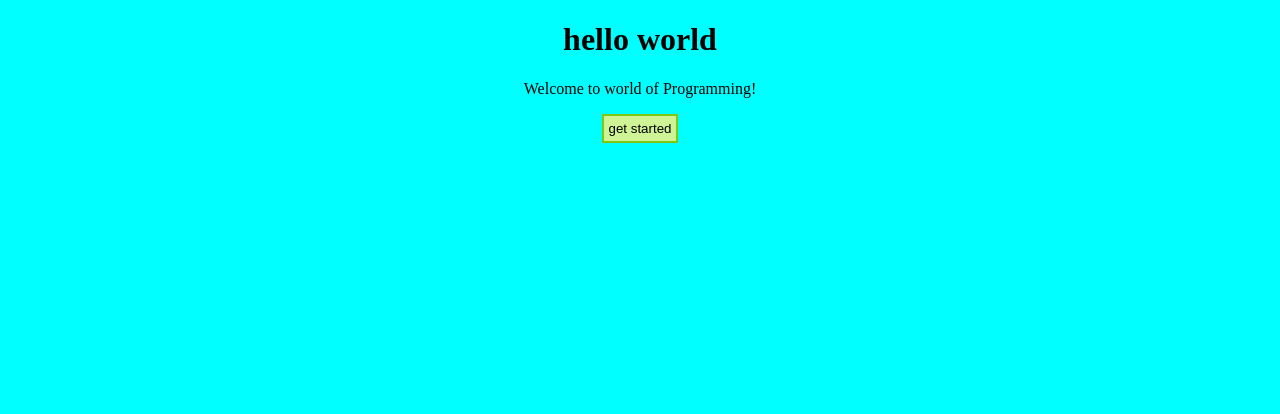
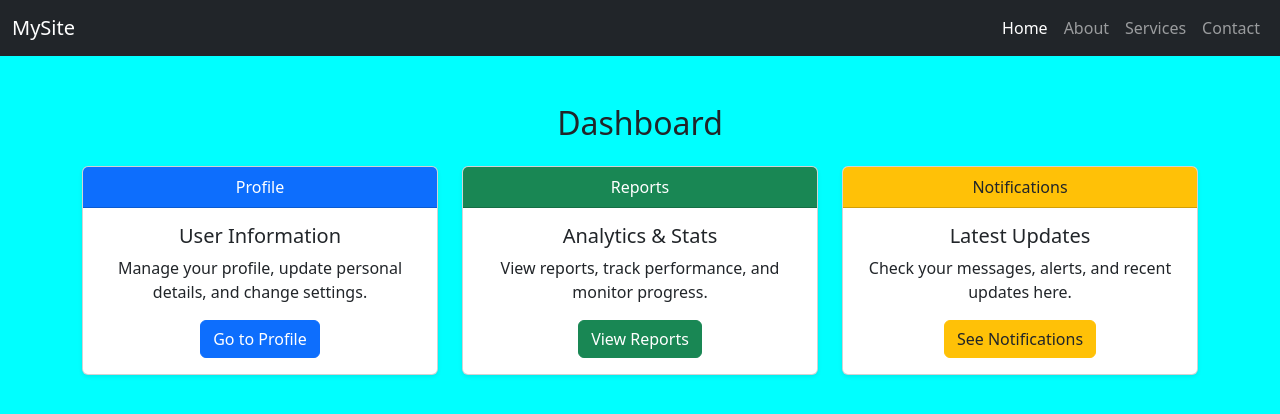
Before and after one commit to Prashanthreddy1207/ProjectK, a plain HTML site: page index.html in a window 1280 px wide. Drawn offline with nearby package versions, Linux system fonts and the light colour scheme.

Commit message:
added bootstrap

```diff
--- /dev/null
+++ b/header.html
@@ -0,0 +1,21 @@
+<nav class="navbar navbar-expand-lg navbar-dark bg-dark">
+  <div class="container-fluid">
+    <a class="navbar-brand" href="#">MySite</a>
+    <button
+      class="navbar-toggler"
+      type="button"
+      data-bs-toggle="collapse"
+      data-bs-target="#navbarNav"
+    >
+      <span class="navbar-toggler-icon"></span>
+    </button>
+    <div class="collapse navbar-collapse" id="navbarNav">
+      <ul class="navbar-nav ms-auto">
+        <li class="nav-item"><a class="nav-link active" href="#">Home</a></li>
+        <li class="nav-item"><a class="nav-link" href="#">About</a></li>
+        <li class="nav-item"><a class="nav-link" href="#">Services</a></li>
+        <li class="nav-item"><a class="nav-link" href="#">Contact</a></li>
+      </ul>
+    </div>
+  </div>
+</nav>
--- a/index.html
+++ b/index.html
@@ -3,14 +3,36 @@
   <head>
     <meta charset="UTF-8" />
     <meta name="viewport" content="width=device-width, initial-scale=1.0" />
-    <title>ProjectK</title>
-    <link rel="stylesheet" href="./styles.css" />
+    <title>Website with Header & Portlets</title>
+
+    <!-- Bootstrap CSS -->
+    <link
+      href="https://cdn.jsdelivr.net/npm/bootstrap@5.3.3/dist/css/bootstrap.min.css"
+      rel="stylesheet"
+    />
+    <link rel="stylesheet" href="styles.css" />
   </head>
   <body>
-    <div id="main">
-      <h1>hello world</h1>
-      <p>Welcome to world of Programming!</p>
-      <button>get started</button>
-    </div>
+    <!-- Header placeholder -->
+    <div id="header"></div>
+
+    <!-- Main content placeholder -->
+    <div id="main"></div>
+
+    <!-- Bootstrap JS -->
+    <script src="https://cdn.jsdelivr.net/npm/bootstrap@5.3.3/dist/js/bootstrap.bundle.min.js"></script>
+
+    <!-- Load header and main.html -->
+    <script>
+      // Load Header
+      fetch("header.html")
+        .then((res) => res.text())
+        .then((data) => (document.getElementById("header").innerHTML = data));
+
+      // Load Main content
+      fetch("main.html")
+        .then((res) => res.text())
+        .then((data) => (document.getElementById("main").innerHTML = data));
+    </script>
   </body>
 </html>
--- /dev/null
+++ b/main.html
@@ -0,0 +1,46 @@
+<div class="container my-5">
+  <h2 class="text-center mb-4">Dashboard</h2>
+  <div class="row g-4">
+    <!-- Portlet 1 -->
+    <div class="col-md-4">
+      <div class="card shadow-sm h-100">
+        <div class="card-header bg-primary text-white">Profile</div>
+        <div class="card-body">
+          <h5 class="card-title">User Information</h5>
+          <p class="card-text">
+            Manage your profile, update personal details, and change settings.
+          </p>
+          <a href="#" class="btn btn-primary">Go to Profile</a>
+        </div>
+      </div>
+    </div>
+
+    <!-- Portlet 2 -->
+    <div class="col-md-4">
+      <div class="card shadow-sm h-100">
+        <div class="card-header bg-success text-white">Reports</div>
+        <div class="card-body">
+          <h5 class="card-title">Analytics & Stats</h5>
+          <p class="card-text">
+            View reports, track performance, and monitor progress.
+          </p>
+          <a href="#" class="btn btn-success">View Reports</a>
+        </div>
+      </div>
+    </div>
+
+    <!-- Portlet 3 -->
+    <div class="col-md-4">
+      <div class="card shadow-sm h-100">
+        <div class="card-header bg-warning text-dark">Notifications</div>
+        <div class="card-body">
+          <h5 class="card-title">Latest Updates</h5>
+          <p class="card-text">
+            Check your messages, alerts, and recent updates here.
+          </p>
+          <a href="#" class="btn btn-warning text-dark">See Notifications</a>
+        </div>
+      </div>
+    </div>
+  </div>
+</div>
```
